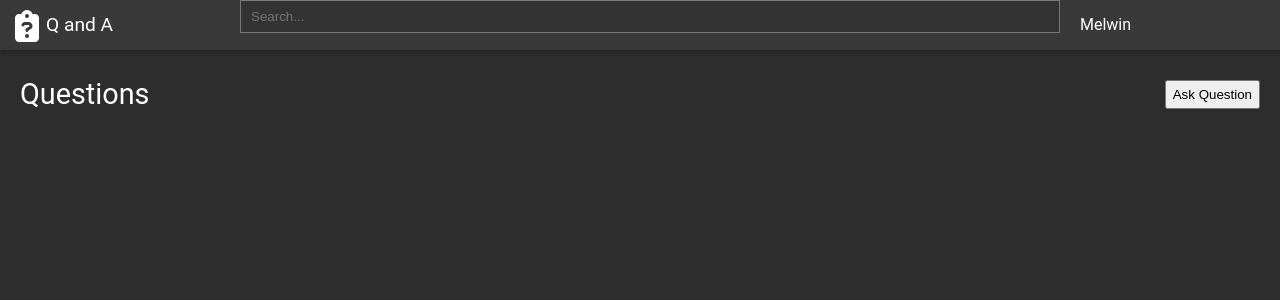
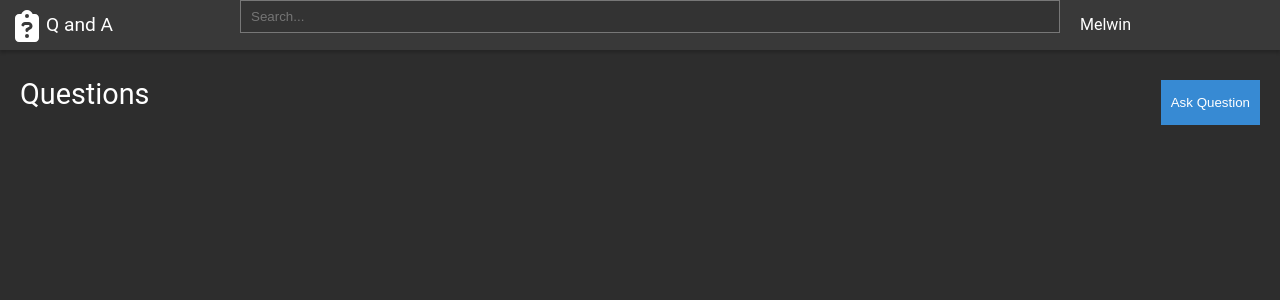
Before and after one commit to mel2312/Cmpt353_finalProject, a React (Create React App) app in the folder final-project/: page / in a window 1280 px wide. Shown: the top 300 px of the page. Built offline with nearby package versions, Linux system fonts and the light colour scheme.

Commit message:
Ask Question button modified to MVP

```diff
--- a/final-project/src/Questons.js
+++ b/final-project/src/Questons.js
@@ -12,12 +12,21 @@ const HeaderRow = styled.div`
 
 `;
 
+const BlueButton = styled.button`
+    background-color: #378ad3;
+    color: #fff;
+    border:0;
+    border-raidus: 5px;
+    padding: 15px 10px;
+
+`;
+
 function Question(){
     return(
         <main>
             <HeaderRow>
                 <StyledHeader>Questions</StyledHeader>
-                <button>Ask&nbsp;Question</button>
+                <BlueButton>Ask&nbsp;Question</BlueButton>
             </HeaderRow>
 
 
```
